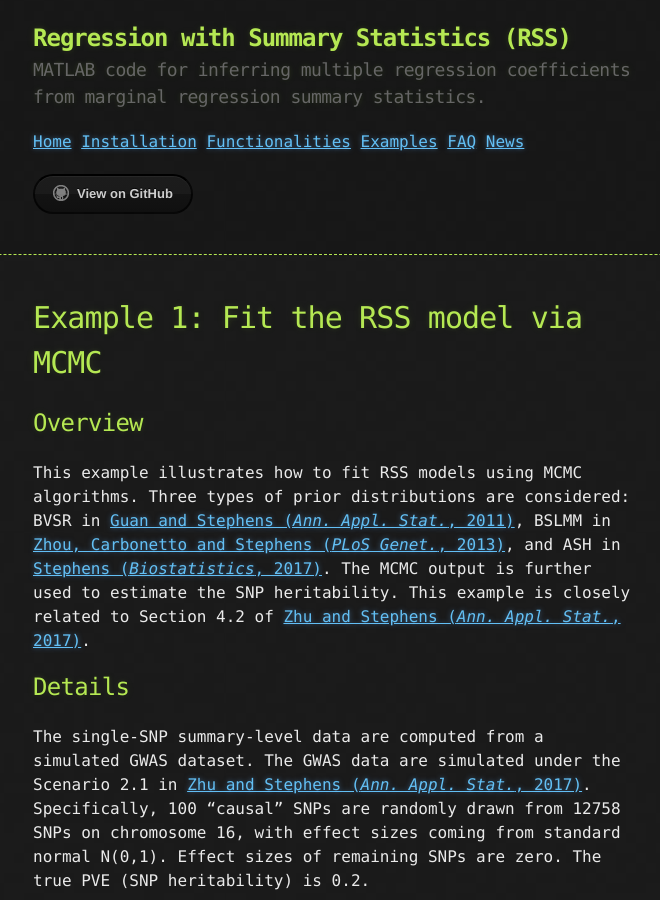
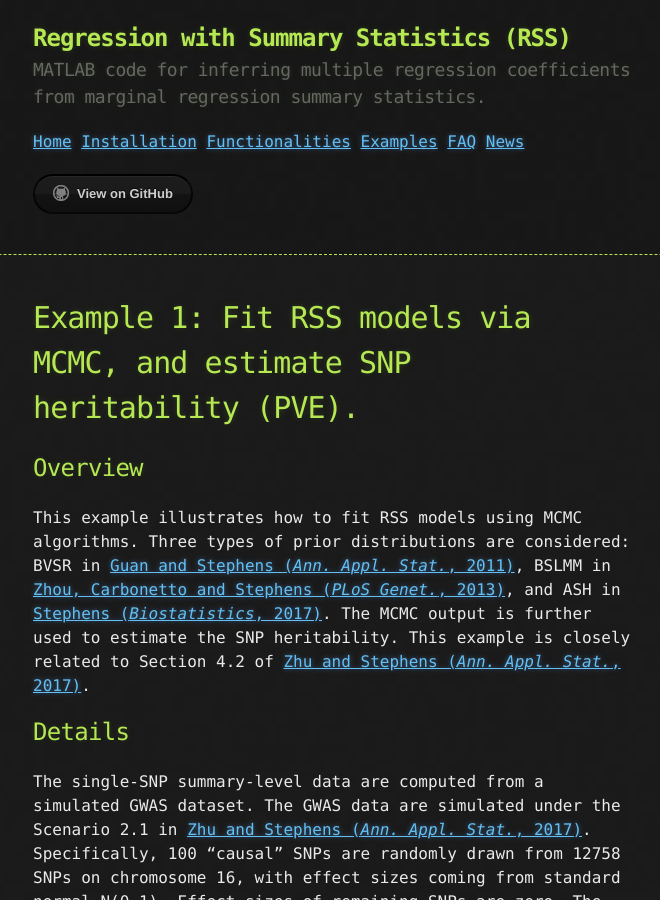
Before and after one commit to stephenslab/rss, a Jekyll site: the page built from docs/Example-1.md, in a window 1280 px wide and 900 px high. Shown: the whole window, without its empty margins (307-967 px from the left). Built offline with Jekyll 4.4.1, drawn with Linux system fonts in a browser that asks for light colours; our own code applies the rules of GitHub Pages for plain Markdown files.

Commit message:
update example 1

```diff
--- a/docs/Example-1.md
+++ b/docs/Example-1.md
@@ -1,7 +1,7 @@
 [Zhu and Stephens (*Ann. Appl. Stat.*, 2017)]: https://projecteuclid.org/euclid.aoas/1507168840
 [`example1.m`]: https://github.com/stephenslab/rss/blob/master/examples/example1.m
 
-# Example 1: Fit the RSS model via MCMC
+# Example 1: Fit RSS models via MCMC, and estimate SNP heritability (PVE).
 
 ## Overview
 
@@ -145,19 +145,19 @@ This matrix `R` is provided in the file `genotype.mat`.
 After applying RSS methods to these simulated data,
 we obtain the following PVE estimation results.
 
-**Scenario 2.1 (sparse), True PVE = 0.2**
+### Scenario 2.1 (sparse), True PVE = 0.2
 
 <img src="images/pve2sparse_1.png" width="600">
 
-**Scenario 2.1 (sparse), True PVE = 0.6**
+### Scenario 2.1 (sparse), True PVE = 0.6
 
 <img src="images/pve2sparse_2.png" width="600">
 
-**Scenario 2.2 (polygenic), True PVE = 0.2**
+### Scenario 2.2 (polygenic), True PVE = 0.2
 
 <img src="images/pve2polygenic_1.png" width="600">
 
-**Scenario 2.2 (polygenic), True PVE = 0.6**
+### Scenario 2.2 (polygenic), True PVE = 0.6
 
 <img src="images/pve2polygenic_2.png" width="600">
 
```
